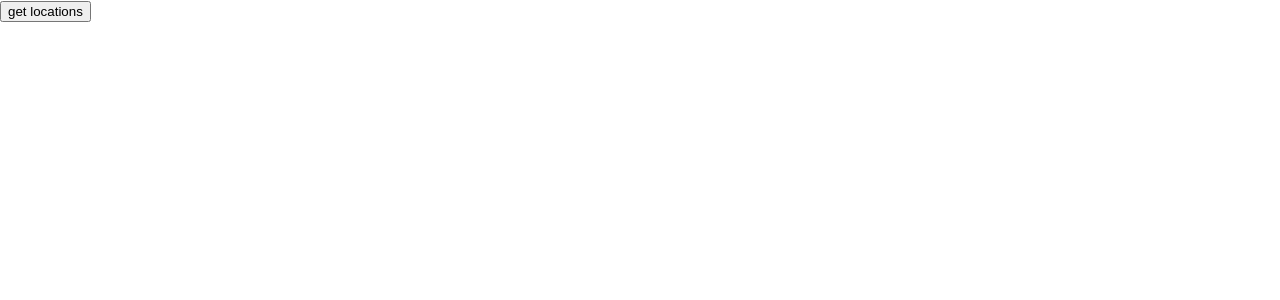
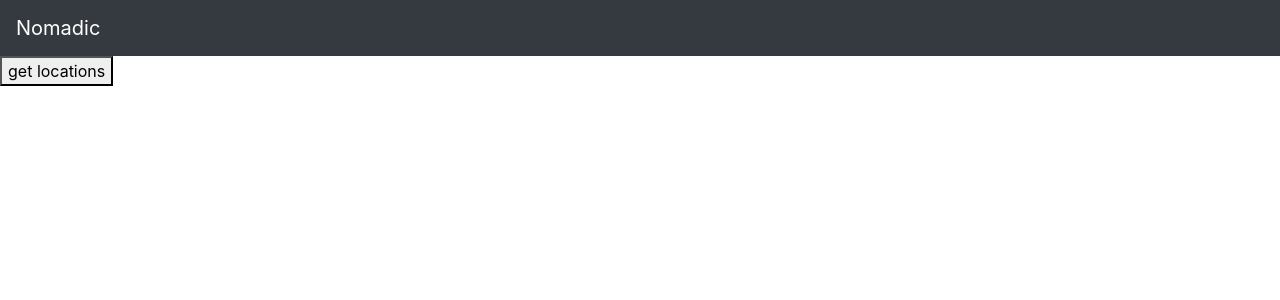
Before and after one commit to twkirkpatrick/react-nomadic, a React (Create React App) app in the folder client/: page / in a window 1280 px wide. Shown: the top 300 px of the page. Built offline with nearby package versions, Linux system fonts and the light colour scheme.

Commit message:
created navbar component

```diff
--- a/client/src/App.js
+++ b/client/src/App.js
@@ -1,10 +1,14 @@
 import React from "react";
+import "bootstrap/dist/css/bootstrap.min.css";
+import "./index.css";
+import Navigation from "./components/layout/Navigation";
 import { connect } from "react-redux";
 import { getLocations } from "./redux/actions/locationActions";
 
 function App({ getLocations }) {
   return (
     <div className="App">
+      <Navigation />
       <button onClick={getLocations}>get locations</button>
     </div>
   );
--- /dev/null
+++ b/client/src/components/layout/Navigation.js
@@ -0,0 +1,14 @@
+import React from "react";
+import { Navbar } from "react-bootstrap";
+
+const Navigation = () => {
+  return (
+    <>
+      <Navbar bg="dark" variant="dark">
+        <Navbar.Brand href="#home">Nomadic</Navbar.Brand>
+      </Navbar>
+    </>
+  );
+};
+
+export default Navigation;
--- a/client/src/index.css
+++ b/client/src/index.css
@@ -1,13 +1,3 @@
-body {
-  margin: 0;
-  font-family: -apple-system, BlinkMacSystemFont, 'Segoe UI', 'Roboto', 'Oxygen',
-    'Ubuntu', 'Cantarell', 'Fira Sans', 'Droid Sans', 'Helvetica Neue',
-    sans-serif;
-  -webkit-font-smoothing: antialiased;
-  -moz-osx-font-smoothing: grayscale;
+.logo {
+  border-radius: 70%;
 }
-
-code {
-  font-family: source-code-pro, Menlo, Monaco, Consolas, 'Courier New',
-    monospace;
-}
```
Also changed, not shown: client/public/logo192.png (deleted), client/public/logo512.png (deleted).
